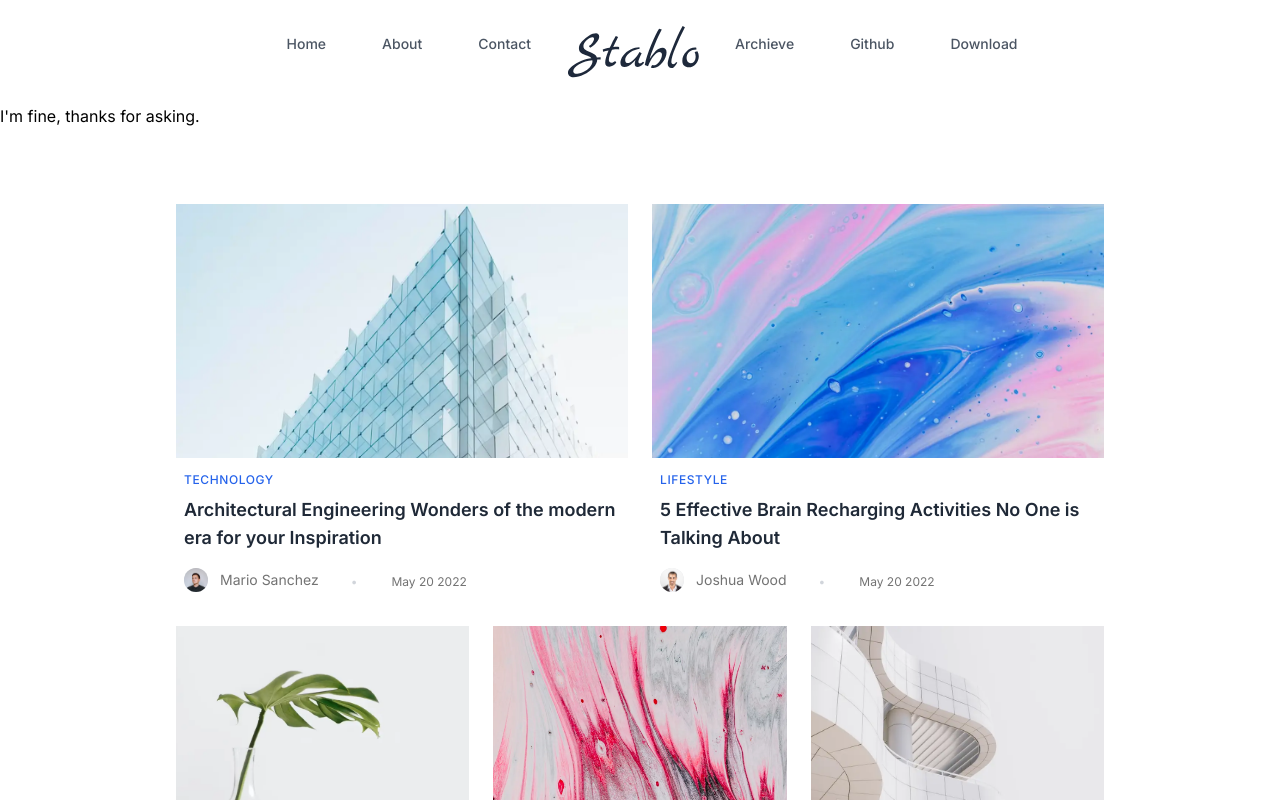
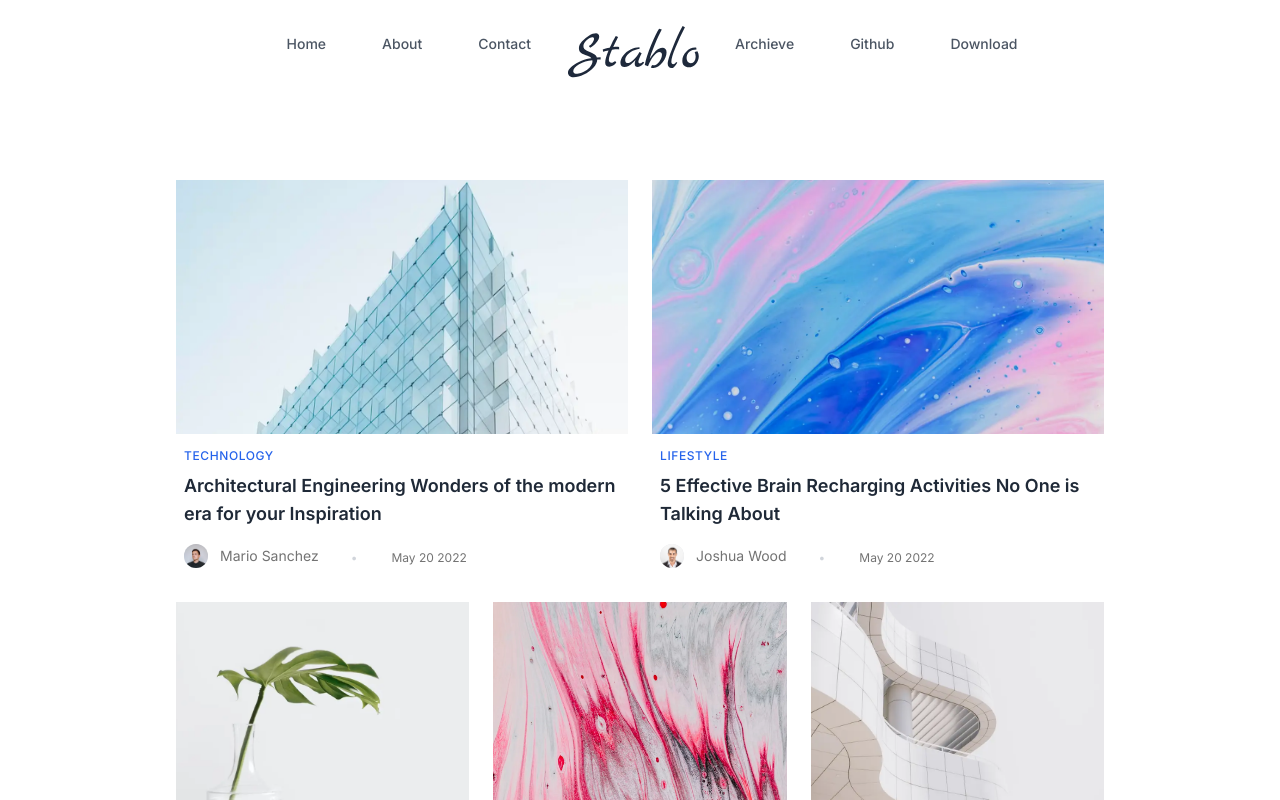
Before and after one commit to kavitasalotra/my-app, a Next.js app: page / in a window 1280 px wide. Shown: the top 800 px of the page. Built offline with nearby package versions, Linux system fonts and the light colour scheme.

Commit message:
fix changes

```diff
--- a/src/pages/index.js
+++ b/src/pages/index.js
@@ -5,23 +5,11 @@ import fs from 'fs';
 import path from 'path'
 import matter from 'gray-matter';
 import { postFilePaths, POSTS_PATH } from '../../utils/mdxUtils';
-import { useState, useEffect } from 'react';
-
 
 const Index = ({ posts }) => {
   // console.log(posts);
-  const [message, setMessage] = useState('Hi there, how are you?');
-  useEffect(() => {
-    console.log('trigger use effect hook');
-    setTimeout(() => {
-      setMessage("I'm fine, thanks for asking.");
-    }, 1000)
-  }, [message]);
   return (
     <Layout>
-      <div>
-        <p>{message}</p>
-      </div>
       <div className="container mx-auto px-7 py-5 lg:py-8 mx-auto xl:px-5 max-w-screen-lg">
         <div className="px-4 py-6 mt-5 flex flex-wrap">
           {posts && posts.map((item, index) =>
```
